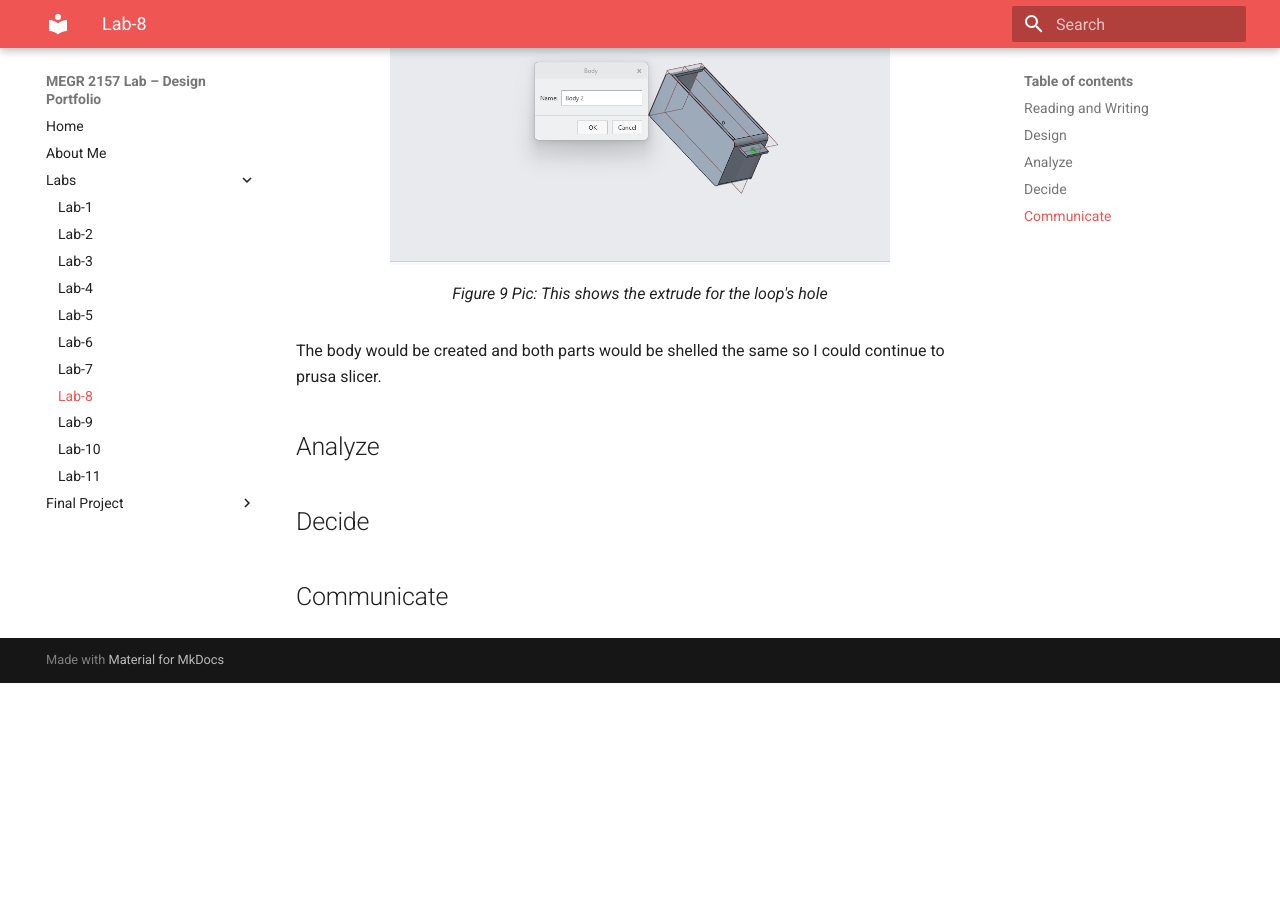
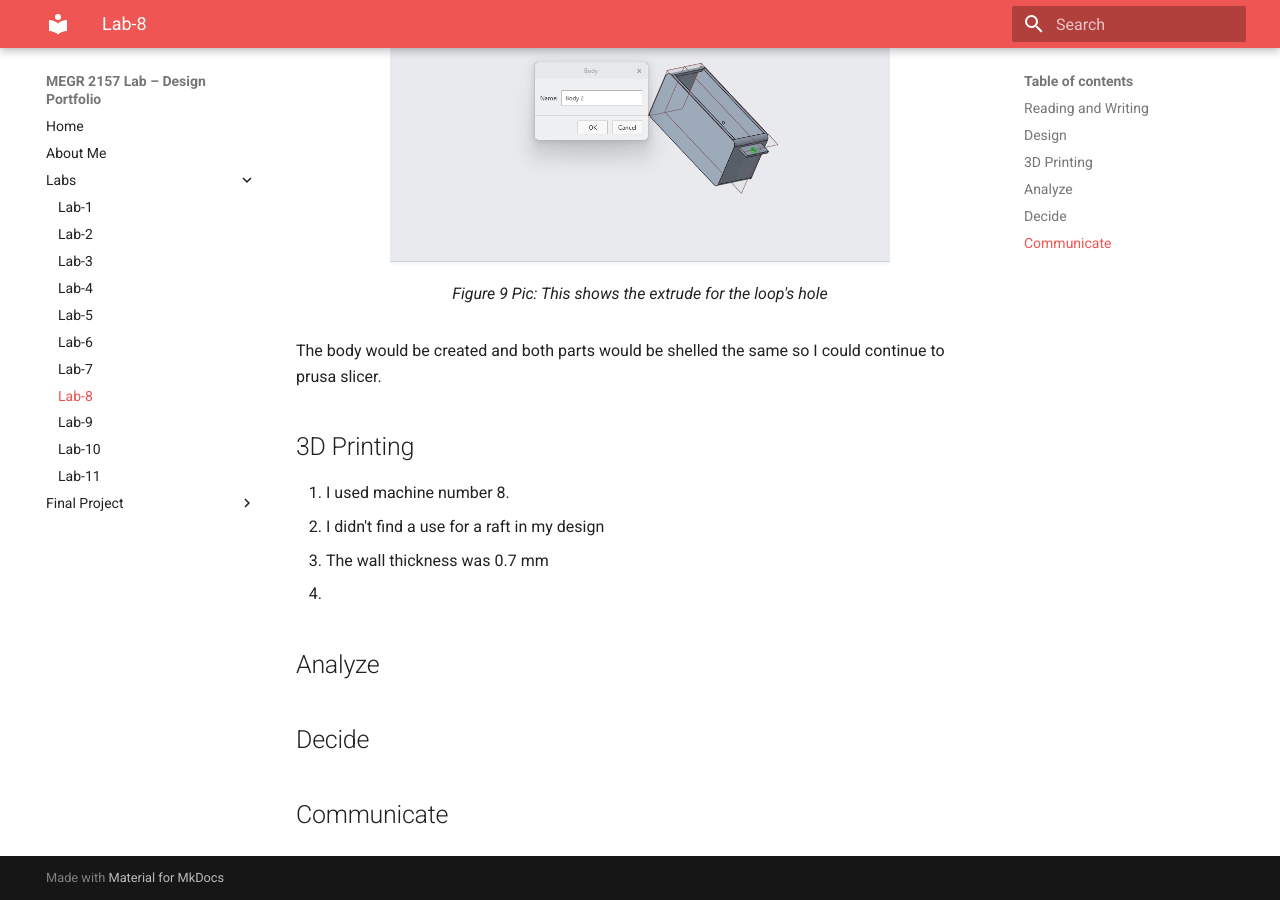
Before and after one commit to AtibaJ/megr2157L-portfolio, an MkDocs documentation site: the page built from docs/Labs/L08/index.md, in a window 1280 px wide and 900 px high, scrolled down 5171 px. Built offline with MkDocs 1.6.1 and Material for MkDocs 9.7.7, drawn with Linux system fonts in a browser that asks for light colours; before the commit the page ends 5854 px from its top, so only the background shows below that.

Commit message:
Add 3D Printing section to index.md
Added a section on 3D printing with details about the machine used, raft usage, and wall thickness.

```diff
--- a/docs/Labs/L08/index.md
+++ b/docs/Labs/L08/index.md
@@ -101,6 +101,15 @@ rounding's for it. Using the body feature in Creo it can inherit the shapes cont
 
 The body would be created and both parts would be shelled the same so I could continue to prusa slicer.
 
+## 3D Printing
+
+<ol>
+  <li>I used machine number 8.</li>
+  <li>I didn't find a use for a raft in my design</li>
+  <li>The wall thickness was 0.7 mm</li>
+  <li></li>
+</ol>
+
 
 ## Analyze
 
```
